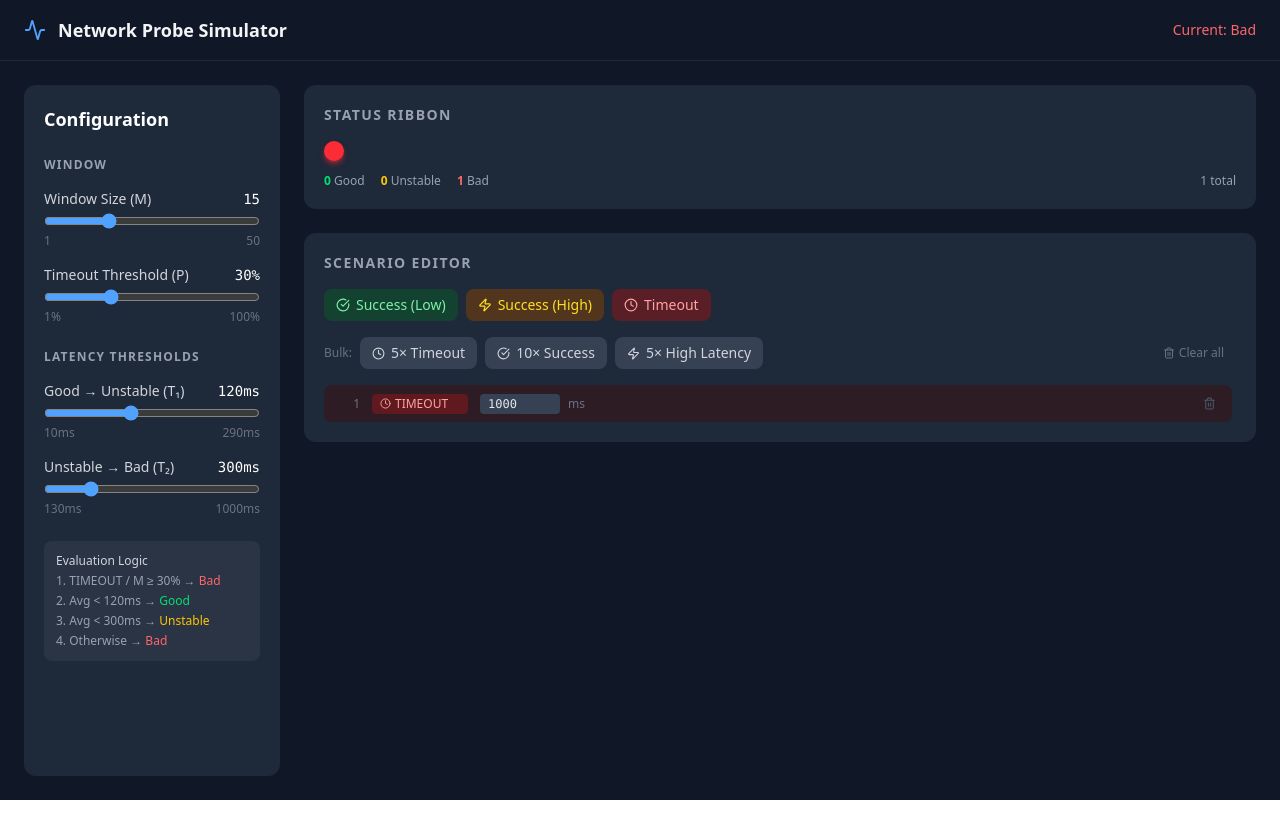
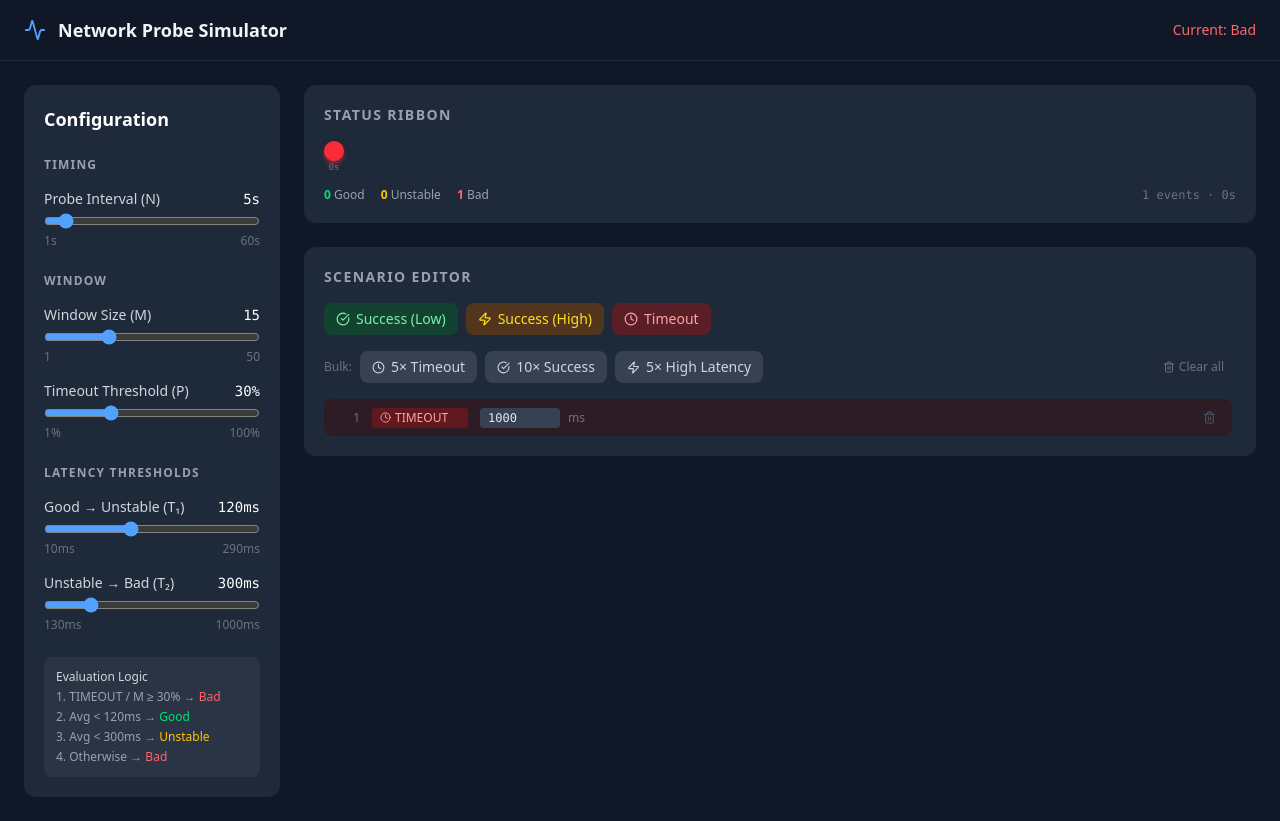
Before and after one commit to jason9075/network_probe_sim, a React (Vite) app: page / in a window 1280 px wide. Both pictures are taken after a click on the button "Timeout". Before the commit the page ends 800 px from the top, so only its background shows below. Built offline with nearby package versions, Linux system fonts and the light colour scheme.

Commit message:
feat: add time interval

```diff
--- a/src/App.tsx
+++ b/src/App.tsx
@@ -10,6 +10,7 @@ const DEFAULT_CONFIG: Config = {
   windowSize: 15,
   timeoutThreshold: 30,
   scoreThresholds: { good: 120, bad: 300 },
+  interval: 5,
 };
 
 export default function App() {
@@ -50,7 +51,7 @@ export default function App() {
             <h2 className="mb-4 text-sm font-semibold uppercase tracking-widest text-gray-400">
               Status Ribbon
             </h2>
-            <StatusRibbon results={results} />
+            <StatusRibbon results={results} interval={config.interval} />
           </section>
 
           {/* Scenario Editor */}
--- a/src/components/ConfigPanel.tsx
+++ b/src/components/ConfigPanel.tsx
@@ -56,6 +56,20 @@ export function ConfigPanel({ config, onChange }: Props) {
   return (
     <aside className="flex w-64 shrink-0 flex-col gap-6 rounded-xl bg-gray-800 p-5">
       <h2 className="text-lg font-semibold text-white">Configuration</h2>
+
+      <section className="flex flex-col gap-4">
+        <h3 className="text-xs font-semibold uppercase tracking-widest text-gray-400">
+          Timing
+        </h3>
+        <SliderRow
+          label="Probe Interval (N)"
+          value={config.interval}
+          min={1}
+          max={60}
+          unit="s"
+          onChange={(v) => set({ interval: v })}
+        />
+      </section>
 
       <section className="flex flex-col gap-4">
         <h3 className="text-xs font-semibold uppercase tracking-widest text-gray-400">
--- a/src/components/StatusRibbon.tsx
+++ b/src/components/StatusRibbon.tsx
@@ -3,6 +3,7 @@ import type { EvalResult } from '../types';
 
 interface Props {
   results: EvalResult[];
+  interval: number;
 }
 
 const STATUS_COLOR = {
@@ -17,36 +18,43 @@ const STATUS_TEXT = {
   Bad: 'text-red-400',
 } as const;
 
+function formatTime(s: number): string {
+  if (s < 60) return `${s}s`;
+  const m = Math.floor(s / 60);
+  const rem = s % 60;
+  return rem === 0 ? `${m}m` : `${m}m${rem}s`;
+}
+
 interface TooltipProps {
   result: EvalResult;
   index: number;
+  timeSeconds: number;
 }
 
-function Tooltip({ result, index }: TooltipProps) {
+function Tooltip({ result, index, timeSeconds }: TooltipProps) {
   return (
     <div className="pointer-events-none absolute bottom-full left-1/2 z-50 mb-2 w-56 -translate-x-1/2 rounded-lg bg-gray-900 p-3 shadow-xl ring-1 ring-gray-700">
       <div className="mb-1 flex items-center justify-between">
-        <span className="text-xs text-gray-400">Event #{index + 1}</span>
+        <span className="font-mono text-xs text-gray-400">
+          #{index + 1} · {formatTime(timeSeconds)}
+        </span>
         <span className={`text-xs font-semibold ${STATUS_TEXT[result.status]}`}>
           {result.status}
         </span>
       </div>
       <p className="mb-2 text-xs leading-relaxed text-gray-300">{result.reason}</p>
-      <div className="space-y-0.5 text-xs text-gray-500">
+      <div className="space-y-0.5 font-mono text-xs text-gray-500">
+        <div>window {result.windowEvents.length} events</div>
         <div>
-          Window: {result.windowEvents.length} event
-          {result.windowEvents.length !== 1 ? 's' : ''}
+          timeout {result.timeoutCount} ({result.timeoutRate.toFixed(1)}%)
         </div>
-        <div>
-          Timeouts: {result.timeoutCount} ({result.timeoutRate.toFixed(1)}%)
-        </div>
-        {result.score !== null && <div>Avg latency: {result.score.toFixed(0)}ms</div>}
+        {result.score !== null && <div>avg {result.score.toFixed(0)} ms</div>}
       </div>
     </div>
   );
 }
 
-export function StatusRibbon({ results }: Props) {
+export function StatusRibbon({ results, interval }: Props) {
   const [hoveredIdx, setHoveredIdx] = useState<number | null>(null);
 
   if (results.length === 0) {
@@ -58,32 +66,40 @@ export function StatusRibbon({ results }: Props) {
   }
 
   const counts = results.reduce(
-    (acc, r) => {
-      acc[r.status]++;
-      return acc;
-    },
+    (acc, r) => { acc[r.status]++; return acc; },
     { Good: 0, Unstable: 0, Bad: 0 },
   );
+  const totalSeconds = (results.length - 1) * interval;
 
   return (
     <div className="flex flex-col gap-3">
-      <div className="flex flex-wrap gap-1.5">
-        {results.map((result, i) => (
+      {/* LED row with inline time labels every 2 dots */}
+      <div className="flex flex-wrap gap-x-1.5 gap-y-1">
+        {results.map((result, i) => {
+          const showLabel = i % 2 === 0;
+          return (
             <div
               key={i}
-            className="relative"
+              className="relative flex flex-col items-center gap-0.5"
               onMouseEnter={() => setHoveredIdx(i)}
               onMouseLeave={() => setHoveredIdx(null)}
             >
               <div
                 className={`h-5 w-5 cursor-pointer rounded-full shadow-md transition-transform hover:scale-125 ${STATUS_COLOR[result.status]}`}
               />
-            {hoveredIdx === i && <Tooltip result={result} index={i} />}
+              <span className="h-3 font-mono text-[9px] leading-none text-gray-500">
+                {showLabel ? formatTime(i * interval) : ''}
+              </span>
+              {hoveredIdx === i && (
+                <Tooltip result={result} index={i} timeSeconds={i * interval} />
+              )}
             </div>
-        ))}
+          );
+        })}
       </div>
 
-      <div className="flex gap-4 text-xs text-gray-400">
+      {/* Summary */}
+      <div className="flex items-center gap-4 text-xs text-gray-400">
         <span>
           <span className="font-semibold text-green-400">{counts.Good}</span> Good
         </span>
@@ -93,7 +109,9 @@ export function StatusRibbon({ results }: Props) {
         <span>
           <span className="font-semibold text-red-400">{counts.Bad}</span> Bad
         </span>
-        <span className="ml-auto">{results.length} total</span>
+        <span className="ml-auto font-mono text-gray-500">
+          {results.length} events · {formatTime(totalSeconds)}
+        </span>
       </div>
     </div>
   );
--- a/src/types.ts
+++ b/src/types.ts
@@ -18,6 +18,7 @@ export interface Config {
   windowSize: number;          // M
   timeoutThreshold: number;    // P (0–100)
   scoreThresholds: ScoreThresholds;
+  interval: number;            // N (seconds between requests)
 }
 
 export interface EvalResult {
```
Also changed, not shown: .claude/settings.json (added). Lines whose indentation alone changed are shown as unchanged.
